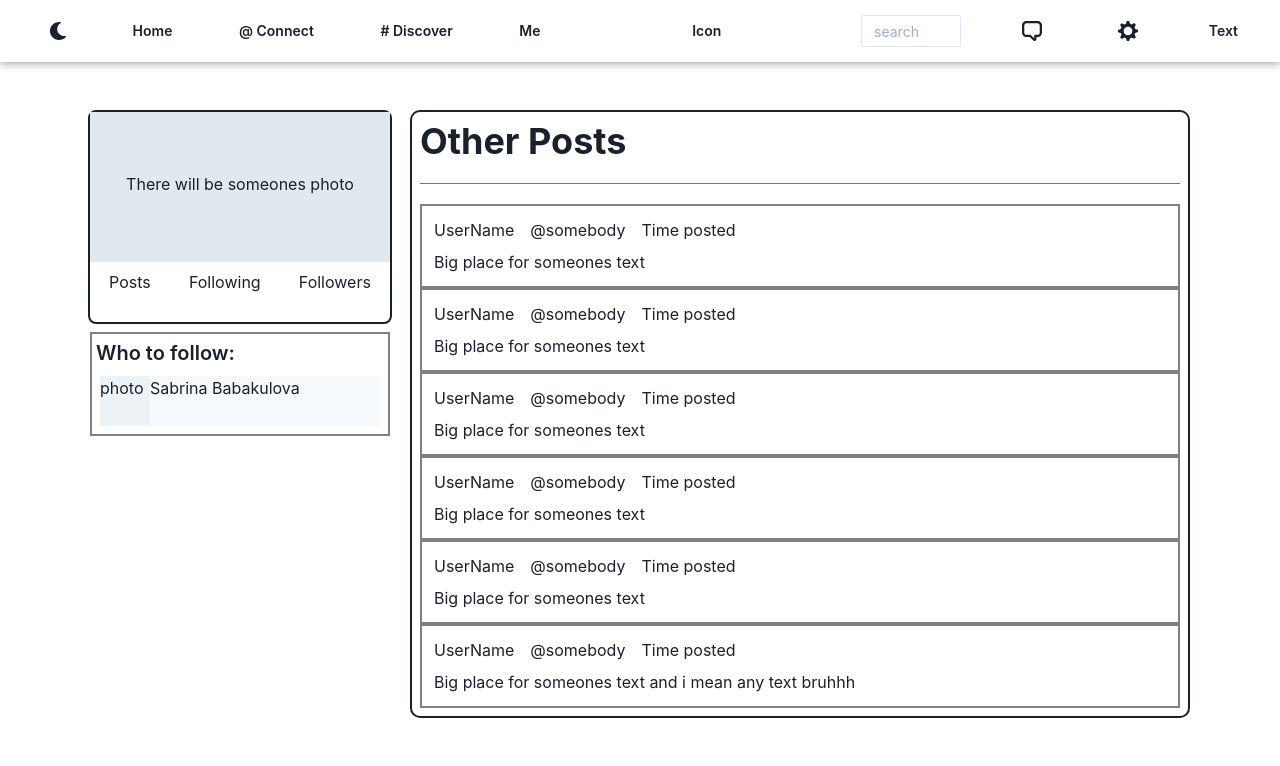
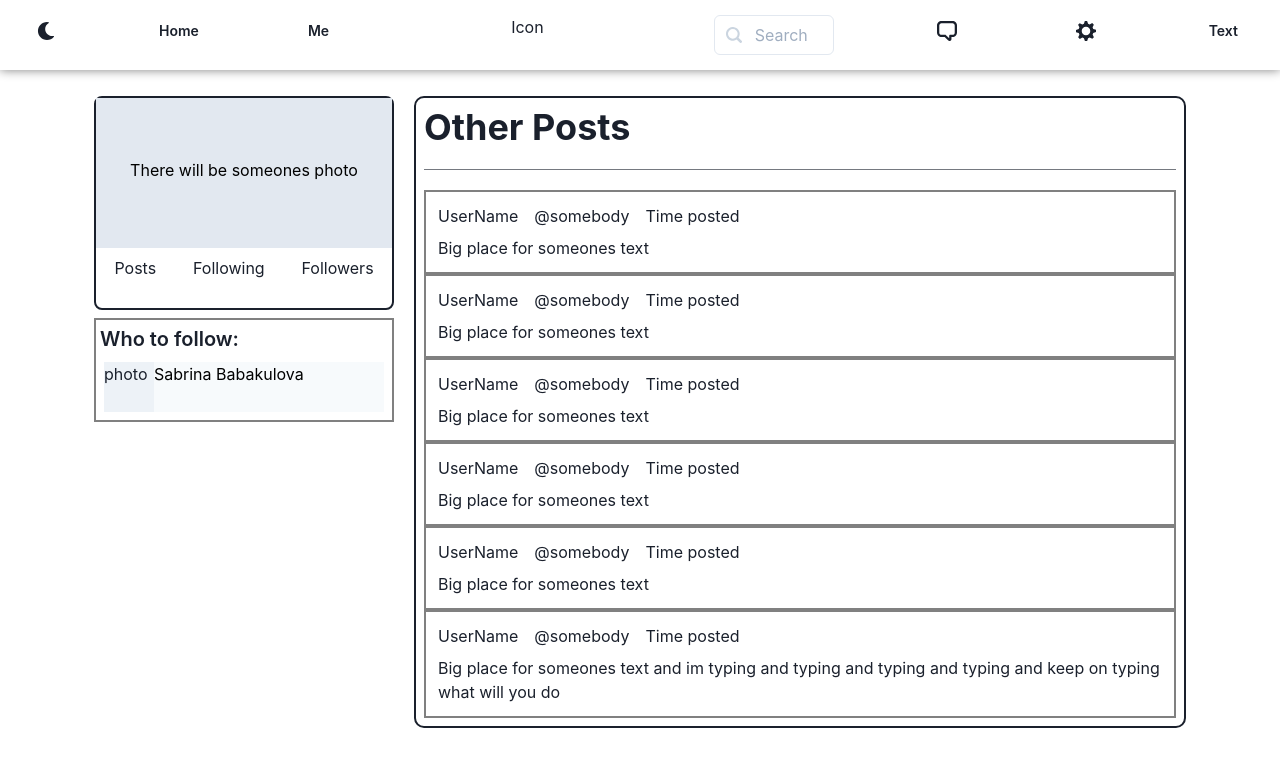
Before and after one commit to sabrina34352/Social-app, a React (Create React App) app: page / in a window 1280 px wide. Shown: the top 766 px of the page. Built offline with nearby package versions, Linux system fonts and the light colour scheme.

Commit message:
fix:navbar and responsive

```diff
--- a/src/App.js
+++ b/src/App.js
@@ -4,18 +4,22 @@ import Mainpage from './pages/mainpage';
 import Navbar from './components/navbar';
 import theme from './components/theme';
 import Settings from './pages/settings';
+import NotFound from './pages/notfound';
+import Chat from './pages/Chat';
 import { BrowserRouter as Router, Routes, Route } from 'react-router-dom';
 
 function App() {
   return (
-    <ChakraProvider m="0 auto" theme={theme}>
+    <ChakraProvider theme={theme}>
       <Router>
         <Navbar />
-        <Box maxW="1100px" m="3em auto">
+        <Box maxW="1100px" m="6em auto 0">
           <Routes>
             <Route path="/">
               <Route index element={<Mainpage />} />
-              <Route element={<Settings/>} />
+              <Route path= "settings" element={<Settings />} />
+              <Route path= "chat" element={<Chat />} />
+              <Route path="*" element={<NotFound />} />
             </Route>
           </Routes>
         </Box>
--- a/src/ColorModeSwitcher.js
+++ b/src/ColorModeSwitcher.js
@@ -9,12 +9,10 @@ export const ColorModeSwitcher = props => {
 
   return (
     <IconButton
-      size="md"
       fontSize="lg"
       aria-label={`Switch to ${text} mode`}
       variant="ghost"
       color="current"
-      marginLeft="2"
       onClick={toggleColorMode}
       icon={<SwitchIcon />}
       {...props}
--- a/src/components/navbar.jsx
+++ b/src/components/navbar.jsx
@@ -1,19 +1,31 @@
 import React from 'react';
 
-import { Flex, Button, Box, Spacer, Input } from '@chakra-ui/react';
-import { ChatIcon, SettingsIcon } from '@chakra-ui/icons';
+import {
+  Flex,
+  Button,
+  Box,
+  Spacer,
+  Input,
+  useColorModeValue,
+  InputGroup,
+  InputLeftElement,
+  Text,
+} from '@chakra-ui/react';
+import { ChatIcon, SettingsIcon, Search2Icon } from '@chakra-ui/icons';
 import { ColorModeSwitcher } from '../ColorModeSwitcher';
 import { Link } from 'react-router-dom';
 
 function Navbar() {
+  const headerBG = useColorModeValue('white', 'black');
   return (
     <>
-      <div>
       <Box
-          display="fixed"
-          pos="relative"
+        display="inline"
+        pos="fixed"
+        top={0}
         w="full"
         zIndex={50}
+        bg={headerBG}
         _before={{
           content: `""`,
           position: 'absolute',
@@ -21,33 +33,36 @@ function Navbar() {
           height: '100%',
           left: 0,
           top: 0,
+          right: 0,
           boxShadow: '0 0 10px 0 grey',
         }}
       >
-          <Flex p="15px 30px 15px 30px" minW="full">
+        <Flex p={{ base: '15px 0', md: '15px 30px' }} minW="full">
           <ColorModeSwitcher h={8} />
           <Spacer />
-            <Button>
-              <Link to="/">Home</Link>
-            </Button>
-            <Spacer />
-            <Button>@ Connect</Button>
-            <Spacer />
-            <Button># Discover</Button>
+          <Link to="/">
+            <Button>Home</Button>
+          </Link>
           <Spacer />
           <Button>Me</Button>
           <Spacer />
           <Spacer />
-            <Spacer />
-            <Button>Icon</Button>
+          <Text>Icon</Text>
           <Spacer />
           <Spacer />
+          <InputGroup w="120px" display={{ base: 'none', md: 'block' }}>
+            <InputLeftElement
+              pointerEvents="none"
+              children={<Search2Icon color="gray.300" />}
+            />
+            <Input type="tel" placeholder="Search" />
+          </InputGroup>
           <Spacer />
-            <Input w="100px" placeholder="search" size="sm" />
-            <Spacer />
+          <Link to="chat">
             <Button>
               <ChatIcon w={8} h={5} />
             </Button>
+          </Link>
           <Spacer />
           <Link to="settings">
             <Button>
@@ -58,7 +73,6 @@ function Navbar() {
           <Button>Text</Button>
         </Flex>
       </Box>
-      </div>
     </>
   );
 }
--- /dev/null
+++ b/src/pages/Chat.jsx
@@ -0,0 +1,36 @@
+import React from 'react'
+import {Box,Flex, VStack, Text, SimpleGrid} from '@chakra-ui/react'
+function Chat() {
+    return (
+      <Flex gap={5}>
+        <VStack w={['200px', '350px', '500px']} border="2px" borderColor="gray">
+          <Text fontSize="20px">People to chat with</Text>
+          <SimpleGrid spacing={3}>
+            <Text>UserName</Text>
+            <Text>UserName</Text>
+            <Text>UserName</Text>
+            <Text>UserName</Text>
+            <Text>UserName</Text>
+            <Text>UserName</Text>
+          </SimpleGrid>
+        </VStack>
+        <VStack w="full" border="2px" borderColor="gray" p="0 10px 10px">
+          <Text>Actual chat</Text>
+          <Box
+            border="2px"
+            borderColor="gray"
+            w="full"
+            h="full"
+            textAlign="center"
+          >
+            <Text>
+              I dont know how to implement chat, imma reinvent fucking wheel
+              again
+            </Text>
+          </Box>
+        </VStack>
+      </Flex>
+    );
+}
+
+export default Chat
--- a/src/pages/mainpage.jsx
+++ b/src/pages/mainpage.jsx
@@ -4,11 +4,11 @@ import { Flex, VStack, Text, Box, Heading, Divider } from '@chakra-ui/react';
 function Mainpage() {
   return (
     <>
-      <Flex gap={5}>
-        <VStack w="300px">
+      <Flex gap={5} m={1}>
+        <VStack w="300px" display={['none', 'none', 'none', 'block']}>
           <Box border="2px" borderColor="black.400" borderRadius="lg">
-            <Box pt="60px" textAlign="center" w="300px" h="150px" bg="gray.200">
-              <Text>There will be someones photo</Text>
+            <Box pt="60px" textAlign="center" w="full" h="150px" bg="gray.200">
+              <Text color="black">There will be someones photo</Text>
             </Box>
             <Flex justify="space-around" pt={2} pb={7}>
               <Text>Posts</Text>
@@ -18,29 +18,24 @@ function Mainpage() {
               <Text>Followers</Text>
             </Flex>
           </Box>
-          <Box
-            textAlign="left"
-            border="2px"
-            borderColor="gray"
-            w="300px"
-          >
+          <Box textAlign="left" border="2px" borderColor="gray" w="300px">
             <Text m={1} fontWeight="semibold" fontSize="xl" lineHeight="tight">
               Who to follow:
             </Text>
             {/* Один юзер */}
-            <Flex m={2} bg="gray.50">
+            <Flex m={2} bg="gray.50" >
               <Box w="50px" h="50px" bg="gray.100">
                 photo
               </Box>
-              <Text>Sabrina Babakulova</Text>
+              <Text color="black">Sabrina Babakulova</Text>
             </Flex>
           </Box>
           <Box></Box>
         </VStack>
         {/* MAIN PAGE THINGY */}
-        <VStack>
+        <VStack w="full">
           <Box
-            w="780px"
+          w="full"
             border="2px"
             borderColor="black.100"
             borderRadius={10}
@@ -55,7 +50,7 @@ function Mainpage() {
                 <Text>@somebody</Text>
                 <Text>Time posted</Text>
               </Flex>
-              <Text isTruncated>Big place for someones text</Text>
+              <Text noOfLines={[1, 2, 3]}>Big place for someones text</Text>
             </Box>
             <Box border="2px" borderColor="gray" p={3}>
               <Flex gap={4} pb={2}>
@@ -63,7 +58,7 @@ function Mainpage() {
                 <Text>@somebody</Text>
                 <Text>Time posted</Text>
               </Flex>
-              <Text isTruncated>Big place for someones text</Text>
+              <Text noOfLines={[1, 2, 3]}>Big place for someones text</Text>
             </Box>
             <Box border="2px" borderColor="gray" p={3}>
               <Flex gap={4} pb={2}>
@@ -71,7 +66,7 @@ function Mainpage() {
                 <Text>@somebody</Text>
                 <Text>Time posted</Text>
               </Flex>
-              <Text isTruncated>Big place for someones text</Text>
+              <Text noOfLines={[1, 2, 3]}>Big place for someones text</Text>
             </Box>
             <Box border="2px" borderColor="gray" p={3}>
               <Flex gap={4} pb={2}>
@@ -79,7 +74,7 @@ function Mainpage() {
                 <Text>@somebody</Text>
                 <Text>Time posted</Text>
               </Flex>
-              <Text isTruncated>Big place for someones text</Text>
+              <Text noOfLines={[1, 2, 3]}>Big place for someones text</Text>
             </Box>
             <Box border="2px" borderColor="gray" p={3}>
               <Flex gap={4} pb={2}>
@@ -87,7 +82,7 @@ function Mainpage() {
                 <Text>@somebody</Text>
                 <Text>Time posted</Text>
               </Flex>
-              <Text isTruncated>Big place for someones text</Text>
+              <Text noOfLines={[1, 2, 3]}>Big place for someones text</Text>
             </Box>
             <Box border="2px" borderColor="gray" p={3}>
               <Flex gap={4} pb={2}>
@@ -95,8 +90,8 @@ function Mainpage() {
                 <Text>@somebody</Text>
                 <Text>Time posted</Text>
               </Flex>
-              <Text isTruncated>
-                Big place for someones text and i mean any text bruhhh
+              <Text noOfLines={[1, 2, 3]}>
+                Big place for someones text and im typing and typing and typing and typing and keep on typing what will you do
               </Text>
             </Box>
           </Box>
--- /dev/null
+++ b/src/pages/notfound.jsx
@@ -0,0 +1,35 @@
+import React from 'react';
+import AnimeGirl from '../NotFoundPhoto.png';
+import { Box, Center, Heading, Image, Button } from '@chakra-ui/react';
+import { Link } from 'react-router-dom';
+function NotFound() {
+  return (
+    <Box mt="10em" textAlign="center">
+      <Heading mb={5}>404 PAGE NOT FOUND</Heading>
+      <Center mb={5}>
+        <Image
+          lazy
+          src={AnimeGirl}
+          alt="cute girl crying:("
+          boxSize="170px"
+          objectFit="cover"
+          borderRadius="17px"
+          align="center"
+        />
+      </Center>
+      <Link to="/">
+        <Button
+          variant="outline"
+          borderRadius="10px"
+          size="md"
+          _hover={{
+            boxShadow: '0 0 5px 0 black, inset 0 0 5px 0 white',
+          }}
+        >
+          Go Home
+        </Button>
+      </Link>
+    </Box>
+  );
+}
+export default NotFound;
--- a/src/pages/settings.jsx
+++ b/src/pages/settings.jsx
@@ -2,10 +2,12 @@ import React from 'react'
 
 function Settings() {
     return (
-        <div>
+      <div>
+        there will be someones settings
+        <p>@sabrina babakulova</p>
 
-        </div>
-    )
+      </div>
+    );
 }
 
 export default Settings
```
Also changed, not shown: src/pages/Connect.jsx (deleted, +0 -11 lines), src/pages/discover.jsx (deleted, +0 -12 lines), src/NotFoundPhoto.png (added). Lines whose indentation alone changed are shown as unchanged.
